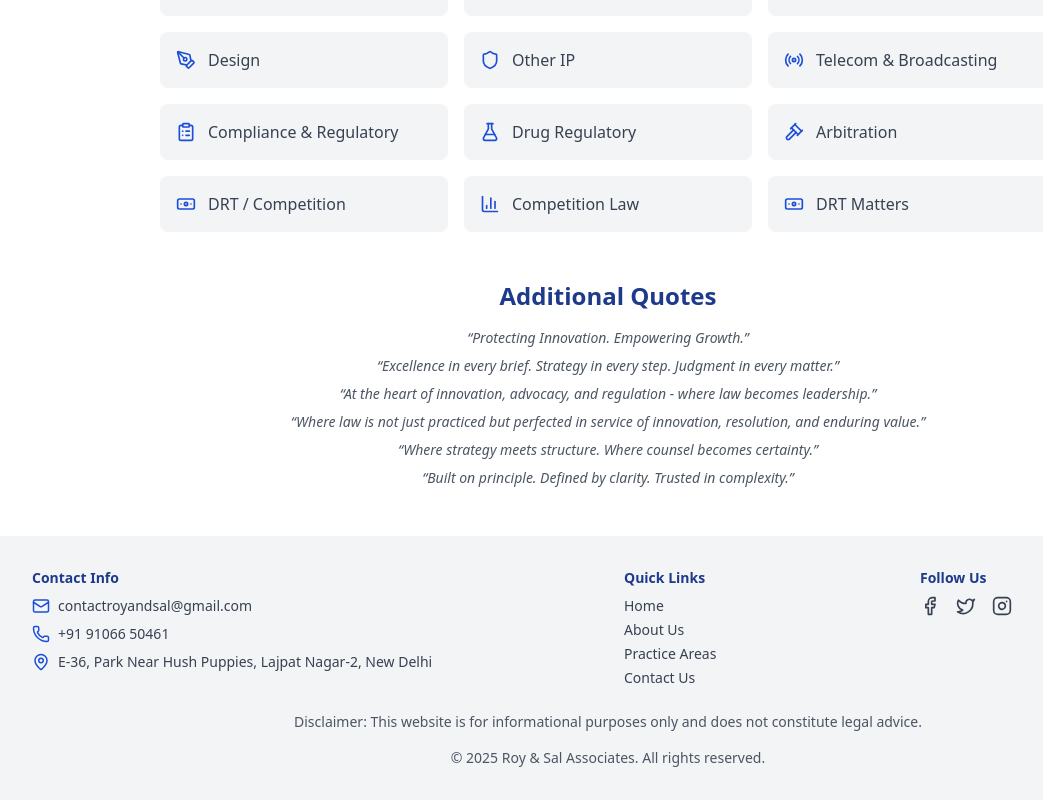
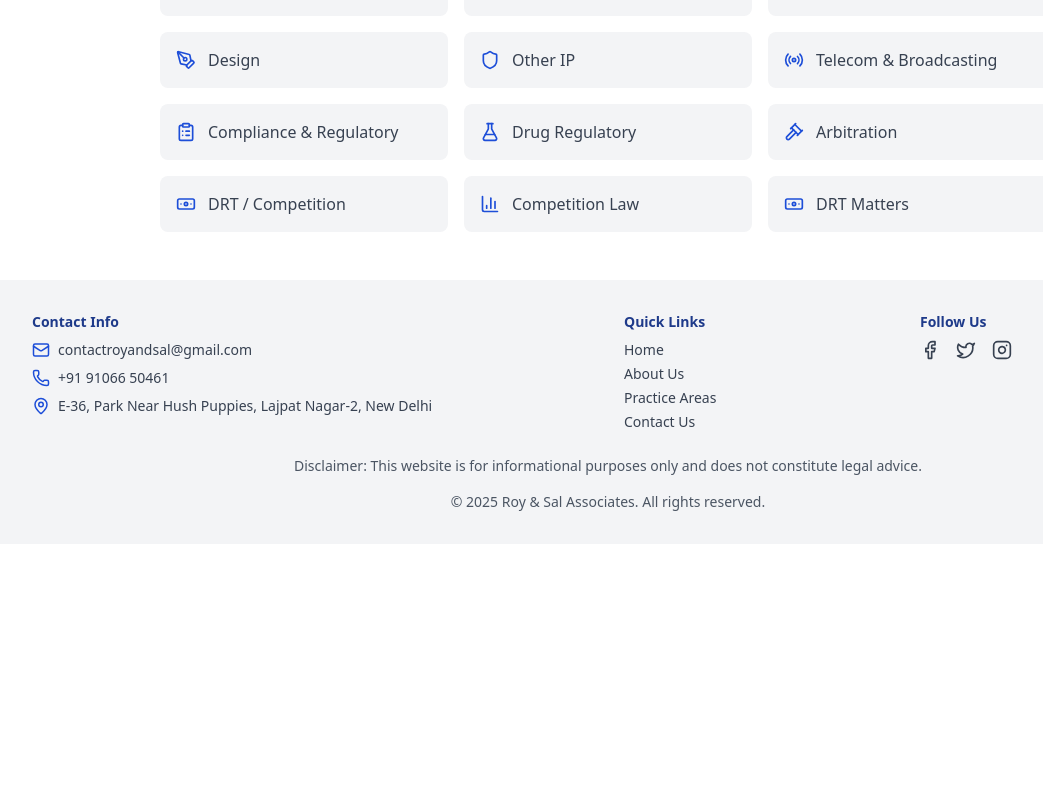
Before and after one commit to roysallegal/roysalLegal, a React (Vite) app: page / in a window 1280 px wide. Shown: the part 912-1712 px from the top of the page, without its empty margins (32-1075 px from the left). After the commit the page ends 1456 px from the top, so only its background shows below. Built offline with nearby package versions, Linux system fonts and the light colour scheme.

Commit message:
banner image change

```diff
--- a/src/pages/Home.jsx
+++ b/src/pages/Home.jsx
@@ -1,6 +1,6 @@
 import { motion } from 'framer-motion';
 import { useEffect } from 'react';
-import bannerImg from '../assets/img/nasser-eledroos-20fmGtxKs_I-unsplash.jpg';
+import bannerImg from '../assets/img/ahmad-matar-t99iqJzb1Ns-unsplash.jpg';
 import {
   Award,
   Copyright,
@@ -105,7 +105,7 @@ export default function Home() {
         <div className="text-gray-600 italic">“Coming soon...”</div>
       </motion.section> */}
 
-      <motion.section {...fadeInUp} className="text-center max-w-4xl mx-auto">
+      {/* <motion.section {...fadeInUp} className="text-center max-w-4xl mx-auto">
         <h2 className="text-2xl font-bold mb-4 text-blue-900 dark:text-white">Additional Quotes</h2>
         <ul className="space-y-2 text-sm italic text-gray-600">
           <li>“Protecting Innovation. Empowering Growth.”</li>
@@ -115,7 +115,7 @@ export default function Home() {
           <li>“Where strategy meets structure. Where counsel becomes certainty.”</li>
           <li>“Built on principle. Defined by clarity. Trusted in complexity.”</li>
         </ul>
-      </motion.section>
+      </motion.section> */}
     </motion.div>
   );
 }
```
Also changed, not shown: src/assets/img/ahmad-matar-t99iqJzb1Ns-unsplash.jpg (added).
